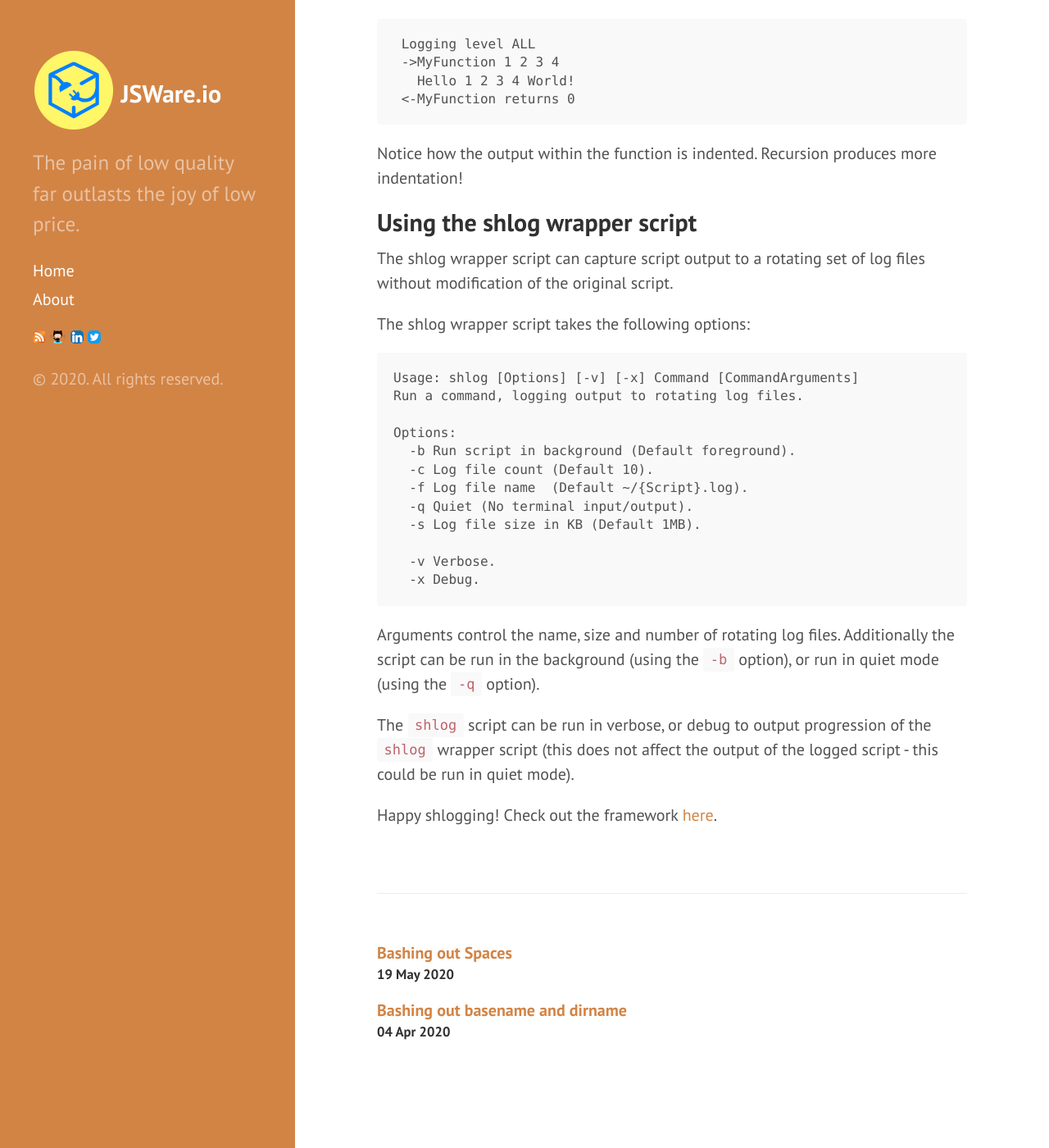
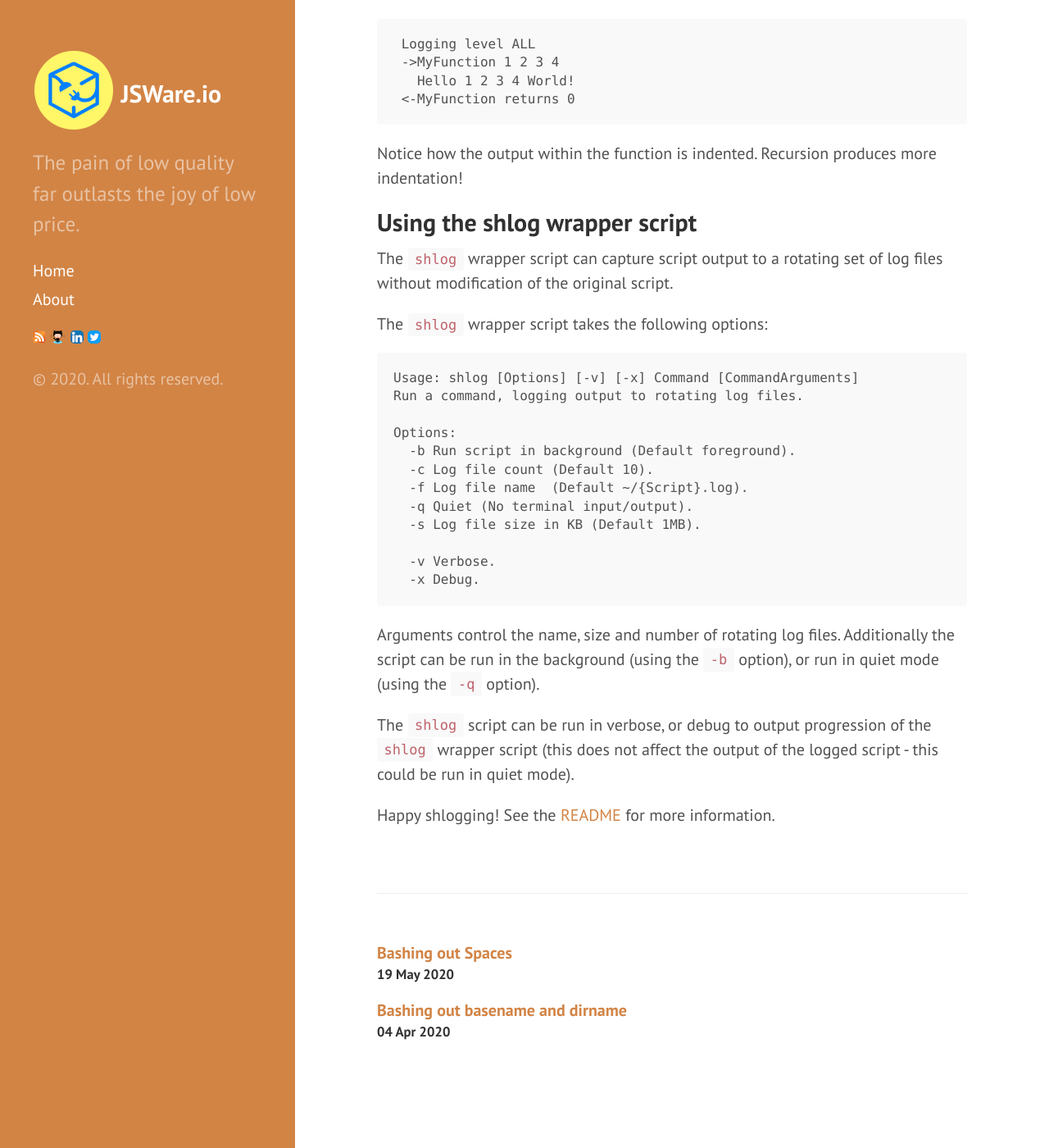
Before and after one commit to jsware/jsware.github.io, a Jekyll site: the page built from _posts/2020-02-15-Shlog-a-Shell-Logging-Framework.md, in a window 1280 px wide and 1400 px high, scrolled down 1768 px. Shown: the whole window at 82% size. Built offline with Jekyll 4.4.1, drawn with Linux system fonts in a browser that asks for light colours; some of the changed text lies outside the part shown.

Commit message:
Copyedited shlog blog.

````diff
--- a/_posts/2020-02-15-Shlog-a-Shell-Logging-Framework.md
+++ b/_posts/2020-02-15-Shlog-a-Shell-Logging-Framework.md
@@ -65,9 +66,9 @@ produces the log output with messages inside the function > indented inline with
 Notice how the output within the function is indented. Recursion produces more indentation!
 
 ## Using the shlog wrapper script
-The shlog wrapper script can capture script output to a rotating set of log files without modification of the original script.
+The `shlog` wrapper script can capture script output to a rotating set of log files without modification of the original script.
 
-The shlog wrapper script takes the following options:
+The `shlog` wrapper script takes the following options:
 ```
 Usage: shlog [Options] [-v] [-x] Command [CommandArguments]
 Run a command, logging output to rotating log files.
@@ -86,4 +87,4 @@ Arguments control the name, size and number of rotating log files. Additionally
 
 The `shlog` script can be run in verbose, or debug to output progression of the `shlog` wrapper script (this does not affect the output of the logged script - this could be run in quiet mode).
 
-Happy shlogging! Check out the framework [here](https://github.com/jsware/shlog).
+Happy shlogging! See the [README](https://github.com/jsware/shlog/blob/master/README.md) for more information.
````
Also changed, not shown: other parts of _posts/2020-02-15-Shlog-a-Shell-Logging-Framework.md (+4 -3 lines).
